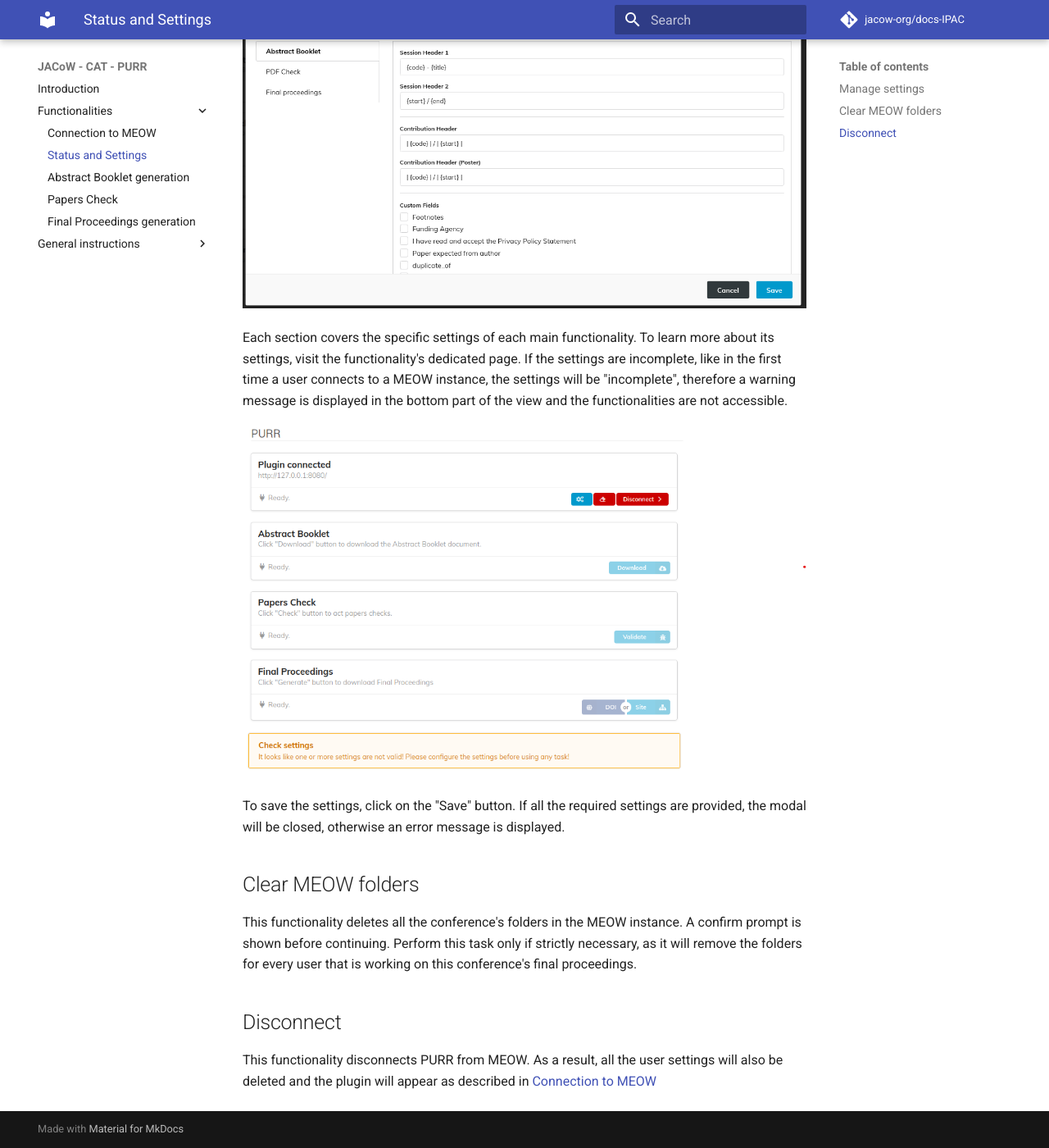
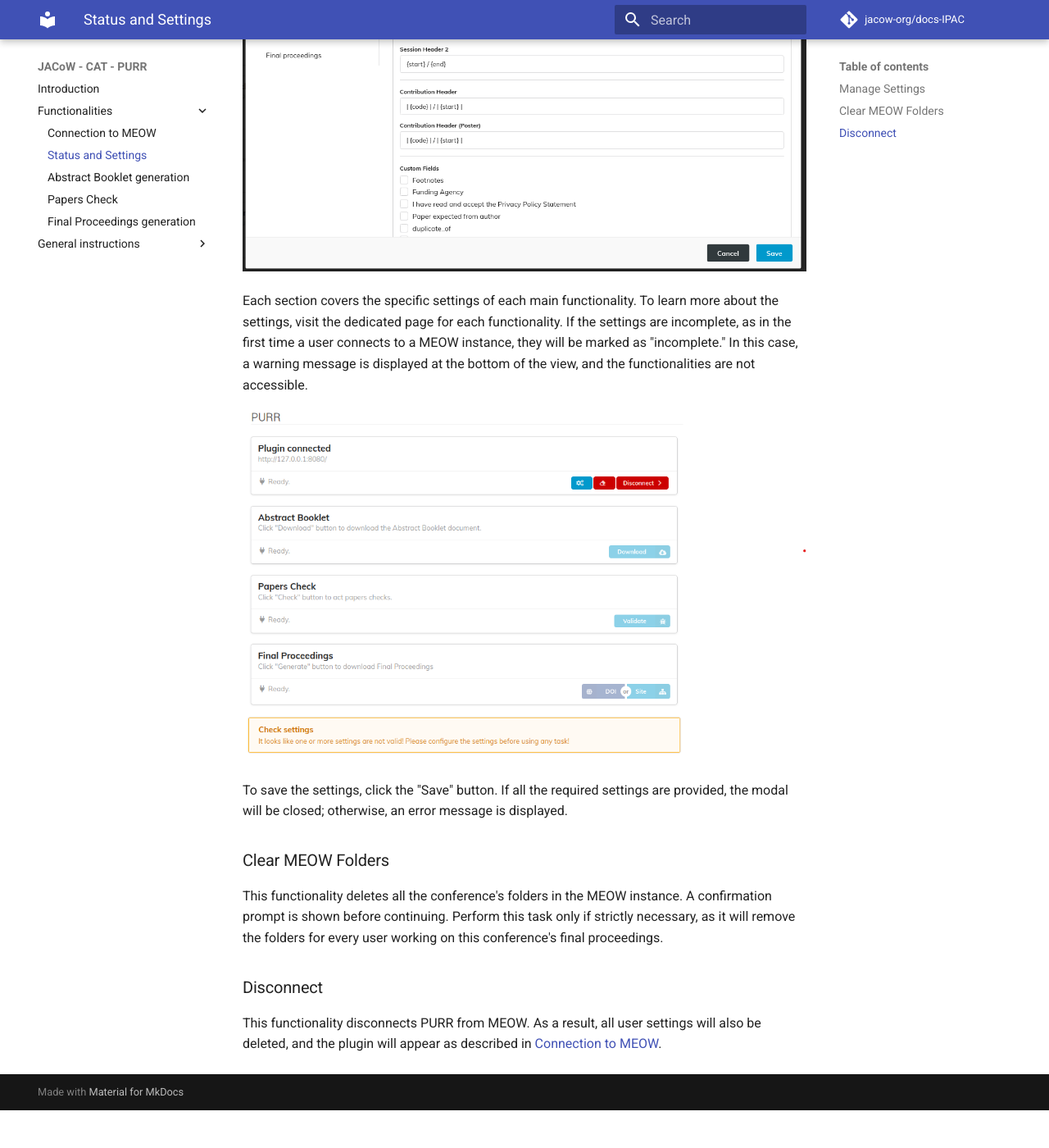
Before and after one commit to JACoW-org/docs-PURR, an MkDocs documentation site: the page built from docs/Functionalities/statusAndSettings.md, in a window 1280 px wide and 1400 px high, scrolled down 809 px. Shown: the whole window at 82% size. Built offline with MkDocs 1.6.1 and Material for MkDocs 9.7.7, drawn with Linux system fonts in a browser that asks for light colours; comment, search, counter and statistics services are not loaded; after the commit the page ends 2163 px from its top, so only the background shows below that; some of the changed text lies outside the part shown.

Commit message:
improved text and added new pictures

```diff
--- a/docs/Functionalities/statusAndSettings.md
+++ b/docs/Functionalities/statusAndSettings.md
@@ -1,38 +1,33 @@
-When PURR is successfully connected to a MEOW remote instance, it is displayed as "connected" like in the following picture.
+When PURR successfully connects to a MEOW remote instance, it is displayed as "connected," as shown in the following picture:
 
 ![Plugin connected](pictures/plugin-connected.png)
 
 There will be three available buttons:
 
-- Manage settings
-
-- Clear MEOW folders
-
+- Manage Settings
+- Clear MEOW Folders
 - Disconnect
 
-## Manage settings
+### Manage Settings
 
-This functionality covers the settings management. Upon clicking on it, it will open a modal with an accordion of three sections:
+This functionality covers settings management. Clicking on it opens a modal with an accordion containing three sections:
 
   - [Abstract Booklet](abstractBooklet.md)
-
   - [PDF Check](papersCheck.md)
-
-  - [Final proceedings](finalProceedings.md)
+  - [Final Proceedings](finalProceedings.md)
 
 ![Settings modal](pictures/settings-modal.png)
 
-Each section covers the specific settings of each main functionality. To learn more about its settings, visit the functionality's dedicated page.
-If the settings are incomplete, like in the first time a user connects to a MEOW instance, the settings will be "incomplete", therefore a warning message is displayed in the bottom part of the view and the functionalities are not accessible.
+Each section covers the specific settings of each main functionality. To learn more about the settings, visit the dedicated page for each functionality. If the settings are incomplete, as in the first time a user connects to a MEOW instance, they will be marked as "incomplete." In this case, a warning message is displayed at the bottom of the view, and the functionalities are not accessible.
 
 ![Incomplete settings](pictures/settings-incomplete.png)
 
-To save the settings, click on the "Save" button. If all the required settings are provided, the modal will be closed, otherwise an error message is displayed.
+To save the settings, click the "Save" button. If all the required settings are provided, the modal will be closed; otherwise, an error message is displayed.
 
-## Clear MEOW folders
+### Clear MEOW Folders
 
-This functionality deletes all the conference's folders in the MEOW instance. A confirm prompt is shown before continuing. Perform this task only if strictly necessary, as it will remove the folders for every user that is working on this conference's final proceedings.
+This functionality deletes all the conference's folders in the MEOW instance. A confirmation prompt is shown before continuing. Perform this task only if strictly necessary, as it will remove the folders for every user working on this conference's final proceedings.
 
-## Disconnect
+### Disconnect
 
-This functionality disconnects PURR from MEOW. As a result, all the user settings will also be deleted and the plugin will appear as described in [Connection to MEOW](connection.md)
+This functionality disconnects PURR from MEOW. As a result, all user settings will also be deleted, and the plugin will appear as described in [Connection to MEOW](connection.md).
```
Also changed, not shown: docs/Functionalities/abstractBooklet.md (+15 -22 lines), docs/Functionalities/connection.md (+3 -3 lines), docs/Functionalities/finalProceedings.md (+87 -34 lines), docs/Functionalities/papersCheck.md (+3 -3 lines), docs/Functionalities/pictures/doi-url-example.png (added), docs/Functionalities/pictures/settings-host-info.png (added), docs/Functionalities/pictures/settings-materials-add.png.
